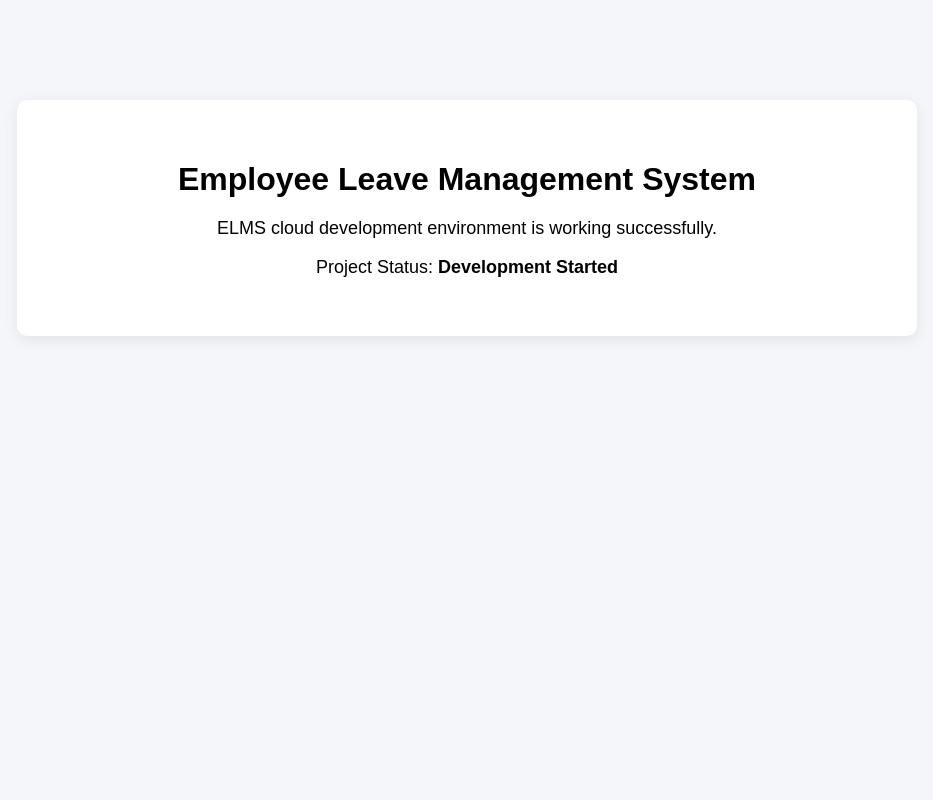
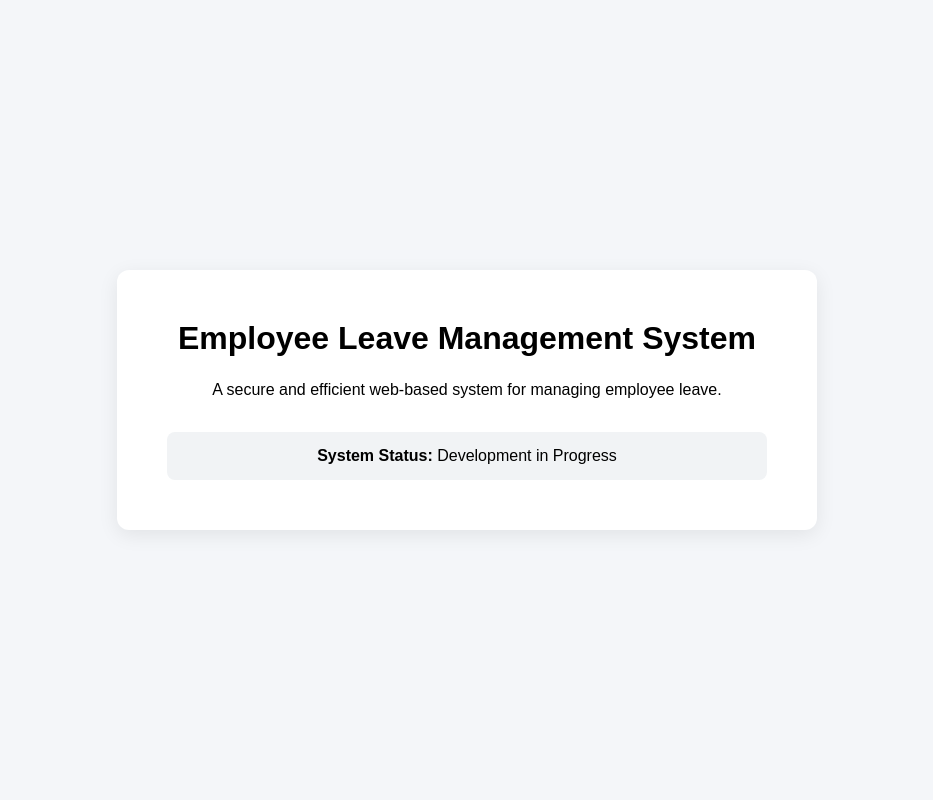
Before and after one commit to RISVI-SAF-RK/employee-leave-management-system, a PHP site: page / in a window 1280 px wide. Shown: the whole page, without its empty margins (173-1106 px from the left). Run offline with PHP 8.4, Linux system fonts and the light colour scheme.

Commit message:
Create initial ELMS project structure

```diff
--- a/assets/css/style.css
+++ b/assets/css/style.css
@@ -1,28 +1,39 @@
 * {
+    margin: 0;
+    padding: 0;
     box-sizing: border-box;
 }
 
 body {
-    margin: 0;
-    font-family: Arial, sans-serif;
+    font-family: Arial, Helvetica, sans-serif;
     background: #f4f6f9;
+    min-height: 100vh;
+    display: flex;
+    justify-content: center;
+    align-items: center;
 }
 
-.container {
+.welcome-container {
     width: 90%;
-    max-width: 900px;
-    margin: 100px auto;
-    padding: 40px;
-    background: white;
-    border-radius: 10px;
+    max-width: 700px;
+    background: #ffffff;
+    padding: 50px;
+    border-radius: 12px;
     text-align: center;
-    box-shadow: 0 4px 15px rgba(0, 0, 0, 0.08);
+    box-shadow: 0 5px 20px rgba(0, 0, 0, 0.08);
 }
 
-h1 {
+.welcome-container h1 {
     margin-bottom: 20px;
 }
 
-p {
-    font-size: 18px;
+.welcome-container p {
+    margin-bottom: 30px;
+    line-height: 1.6;
 }
+
+.status-box {
+    padding: 15px;
+    background: #f1f3f5;
+    border-radius: 8px;
+}
--- a/config/database.php
+++ b/config/database.php
@@ -0,0 +1,6 @@
+<?php
+
+declare(strict_types=1);
+
+// Database configuration will be added
+// after the Railway MySQL database is created.
--- a/index.php
+++ b/index.php
@@ -7,6 +7,7 @@ $appName = "Employee Leave Management System";
 ?>
 <!DOCTYPE html>
 <html lang="en">
+
 <head>
     <meta charset="UTF-8">
 
@@ -20,18 +21,24 @@ $appName = "Employee Leave Management System";
 
 <body>
 
-    <div class="container">
+    <main class="welcome-container">
 
         <h1>Employee Leave Management System</h1>
 
-        <p>ELMS cloud development environment is working successfully.</p>
-
         <p>
-            Project Status:
-            <strong>Development Started</strong>
+            A secure and efficient web-based system for
+            managing employee leave.
         </p>
 
-    </div>
+        <div class="status-box">
+            <strong>System Status:</strong>
+            Development in Progress
+        </div>
+
+    </main>
+
+    <script src="assets/js/script.js"></script>
 
 </body>
+
 </html>
```
Also changed, not shown: includes/auth_check.php (added), includes/functions.php (added), includes/role_check.php (added), 5 other files.
